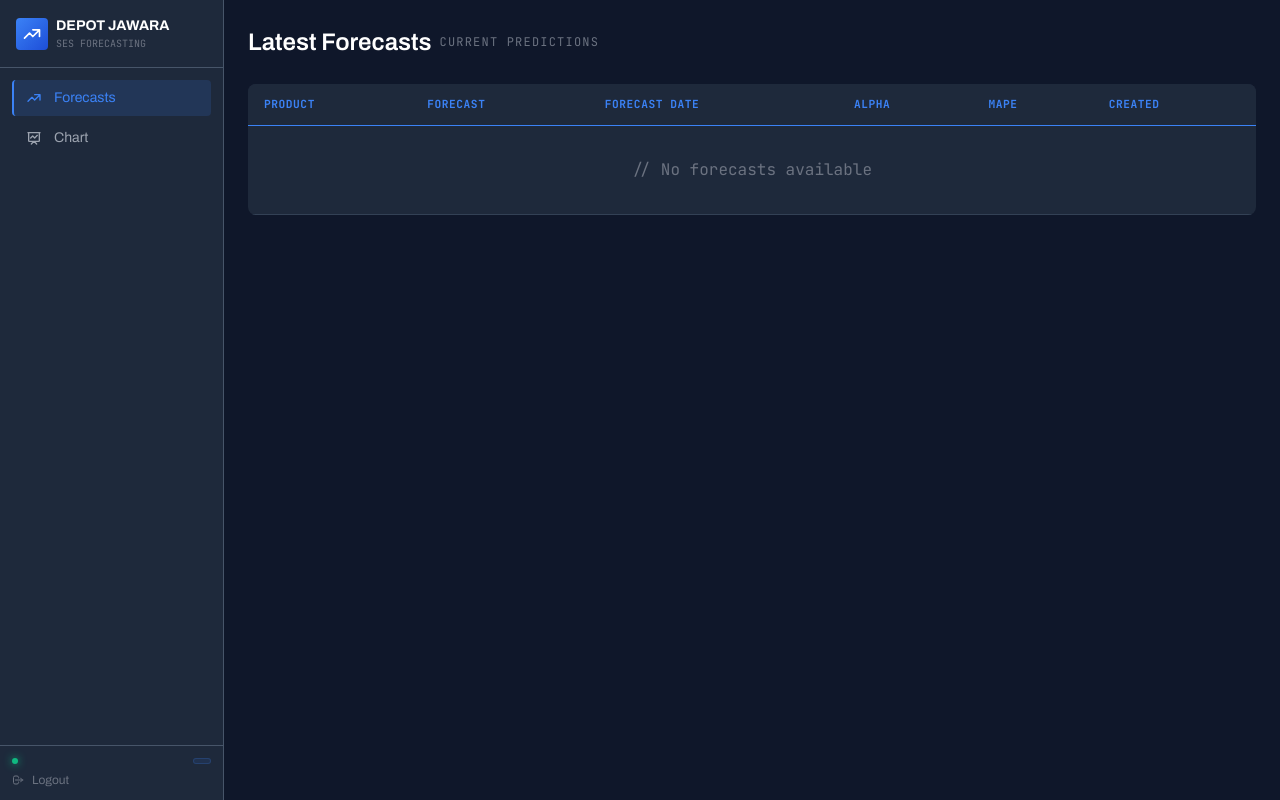
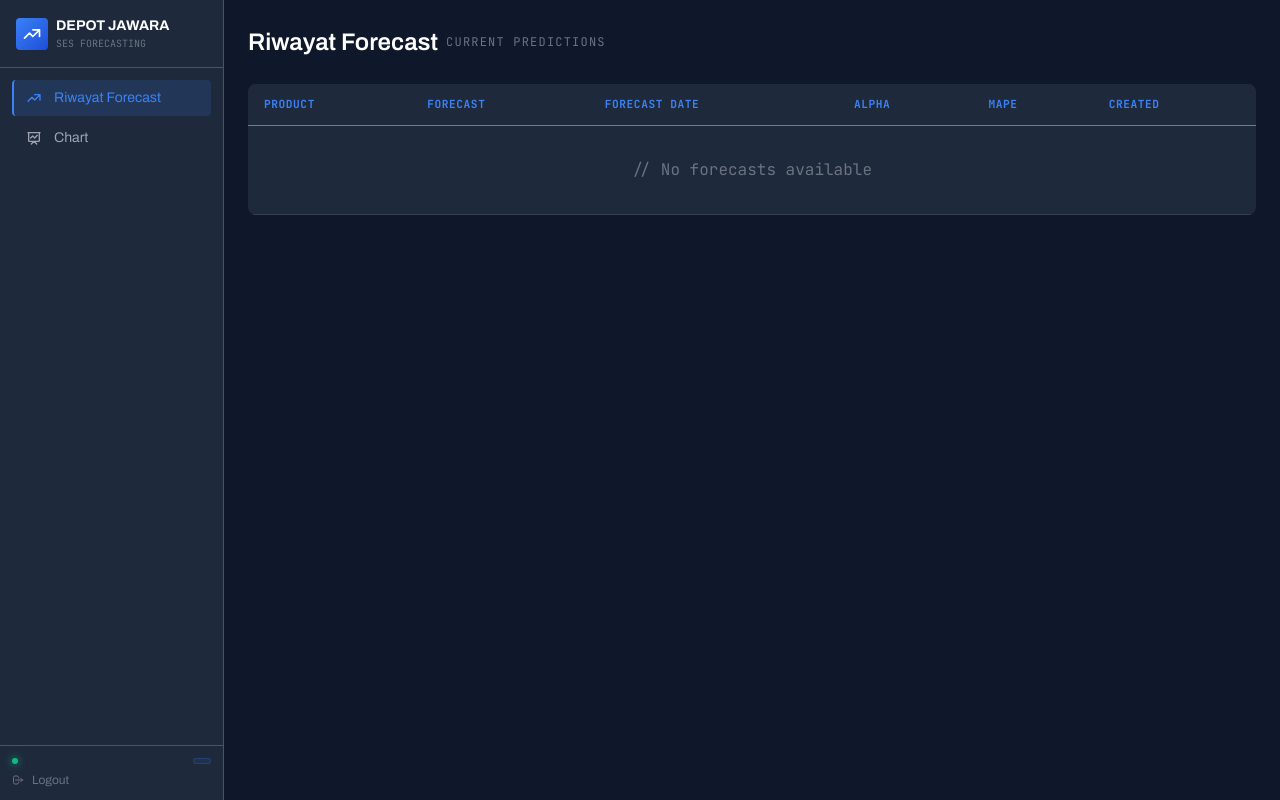
Before and after one commit to sonyadriko/single-exponential-smoothing, a FastAPI app: page /forecasts in a window 1280 px wide. Run offline with FastAPI, Linux system fonts and the light colour scheme; a user stored in the database is signed in; parts of the project's set-up code (start-up, migrations or seed data) failed here and were passed over; some libraries are stand-ins or nearby versions.

Commit message:
fix: rename confusing Forecast/Forecasts menu labels
"Forecast" and "Forecasts" were too similar in the sidebar. Renamed to
"Buat Forecast" (create) and "Riwayat Forecast" (history) for clarity.

Co-Authored-By: Claude Sonnet 4.6 <noreply@anthropic.com>

```diff
--- a/templates/forecast.html
+++ b/templates/forecast.html
@@ -1,6 +1,6 @@
 {% extends "base.html" %}
 
-{% block title %}Forecast - Depot Jawara{% endblock %}
+{% block title %}Buat Forecast - Depot Jawara{% endblock %}
 
 {% set active_page = 'forecast' %}
 
@@ -28,7 +28,7 @@
 
 {% block content %}
 <div class="section-title">
-    <h2>Forecast</h2>
+    <h2>Buat Forecast</h2>
     <span class="subtitle">CALCULATE & SAVE</span>
 </div>
 
--- a/templates/forecasts.html
+++ b/templates/forecasts.html
@@ -1,6 +1,6 @@
 {% extends "base.html" %}
 
-{% block title %}Forecasts - Depot Jawara{% endblock %}
+{% block title %}Riwayat Forecast - Depot Jawara{% endblock %}
 
 {% set active_page = 'forecasts' %}
 
@@ -28,7 +28,7 @@
 
 {% block content %}
 <div class="section-title">
-    <h2>Latest Forecasts</h2>
+    <h2>Riwayat Forecast</h2>
     <span class="subtitle">CURRENT PREDICTIONS</span>
 </div>
 
--- a/templates/partials/sidebar.html
+++ b/templates/partials/sidebar.html
@@ -40,13 +40,13 @@
             <svg class="w-4 h-4" fill="none" stroke="currentColor" viewBox="0 0 24 24">
                 <path stroke-linecap="round" stroke-linejoin="round" stroke-width="2" d="M9 19v-6a2 2 0 00-2-2H5a2 2 0 00-2 2v6a2 2 0 002 2h2a2 2 0 002-2zm0 0V9a2 2 0 012-2h2a2 2 0 012 2v10m-6 0a2 2 0 002 2h2a2 2 0 002-2m0 0V5a2 2 0 012-2h2a2 2 0 012 2v14a2 2 0 01-2 2h-2a2 2 0 01-2-2z"/>
             </svg>
-            Forecast
+            Buat Forecast
         </a>
         <a href="/forecasts" class="nav-item flex items-center gap-3 px-3 py-2 rounded text-sm text-gray-400 {% if active_page == 'forecasts' %}active{% endif %}">
             <svg class="w-4 h-4" fill="none" stroke="currentColor" viewBox="0 0 24 24">
                 <path stroke-linecap="round" stroke-linejoin="round" stroke-width="2" d="M13 7h8m0 0v8m0-8l-8 8-4-4-6 6"/>
             </svg>
-            Forecasts
+            Riwayat Forecast
         </a>
         <a href="/chart" class="nav-item flex items-center gap-3 px-3 py-2 rounded text-sm text-gray-400 {% if active_page == 'chart' %}active{% endif %}">
             <svg class="w-4 h-4" fill="none" stroke="currentColor" viewBox="0 0 24 24">
@@ -59,7 +59,7 @@
             <svg class="w-4 h-4" fill="none" stroke="currentColor" viewBox="0 0 24 24">
                 <path stroke-linecap="round" stroke-linejoin="round" stroke-width="2" d="M13 7h8m0 0v8m0-8l-8 8-4-4-6 6"/>
             </svg>
-            Forecasts
+            Riwayat Forecast
         </a>
         <a href="/chart" class="nav-item flex items-center gap-3 px-3 py-2 rounded text-sm text-gray-400 {% if active_page == 'chart' %}active{% endif %}">
             <svg class="w-4 h-4" fill="none" stroke="currentColor" viewBox="0 0 24 24">
```
